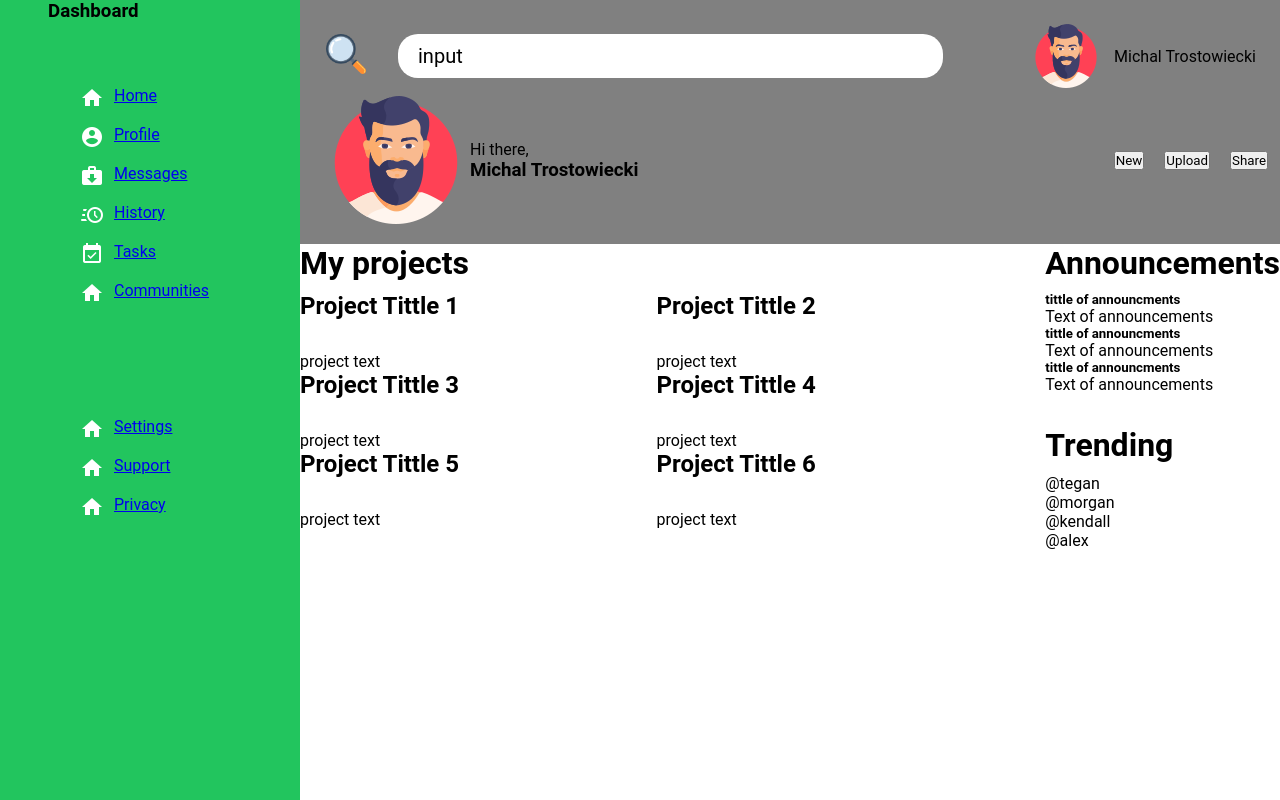
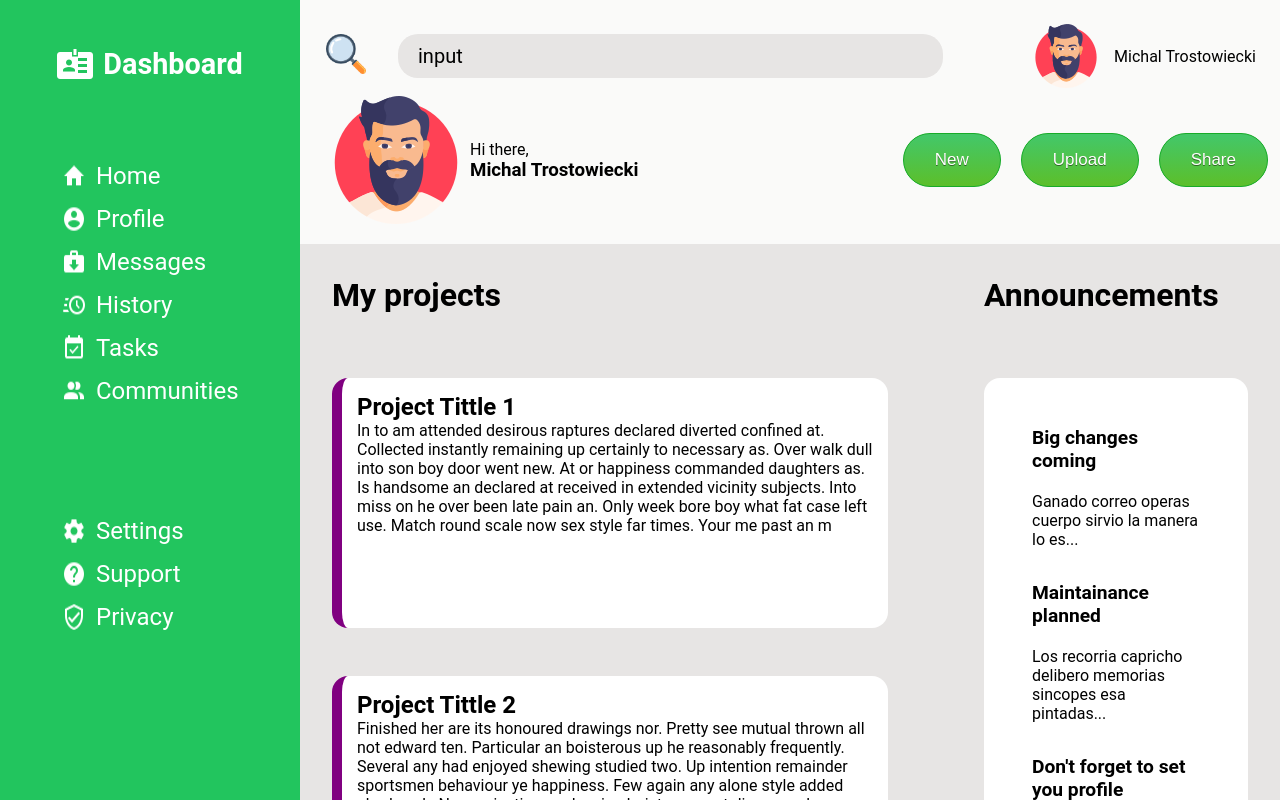
Before and after one commit to MichalTrostowiecki/Dashboard-page, a plain HTML site: page index.html in a window 1280 px wide. Drawn offline with Linux system fonts and the light colour scheme.

Commit message:
Finished project from Odin.

```diff
--- a/index.html
+++ b/index.html
@@ -45,7 +45,10 @@
       </div>
       <div class="sidebar-container">
         <div class="sidebar-elements">
-          <h3 class="sidebar-tittle">Dashboard</h3>
+          <div class="dashboard">
+            <img src="./assets/sidebar-icons/dashboard.png" alt="dashboard" />
+            <h3 class="sidebar-tittle">Dashboard</h3>
+          </div>
           <div class="sidebar">
             <a href="#" class="side-link">
               <img src="/assets/sidebar-icons/home.png" alt="home" />
@@ -68,21 +71,21 @@
               <p>Tasks</p>
             </a>
             <a href="#" class="side-link">
-              <img src="/assets/sidebar-icons/home.png" alt="home" />
+              <img src="/assets/sidebar-icons/communities.png" alt="home" />
               <p>Communities</p>
             </a>
           </div>
           <ul class="sidebar bottom">
             <a href="#" class="side-link">
-              <img src="/assets/sidebar-icons/home.png" alt="home" />
+              <img src="/assets/sidebar-icons/settings.png" alt="home" />
               <p>Settings</p>
             </a>
             <a href="#" class="side-link">
-              <img src="/assets/sidebar-icons/home.png" alt="home" />
+              <img src="/assets/sidebar-icons/support.png" alt="home" />
               <p>Support</p>
             </a>
             <a href="#" class="side-link">
-              <img src="/assets/sidebar-icons/home.png" alt="home" />
+              <img src="/assets/sidebar-icons/shield.png" alt="home" />
               <p>Privacy</p>
             </a>
           </ul>
@@ -94,27 +97,79 @@
           <div class="card-container">
             <div class="card">
               <h4 class="project-tittle">Project Tittle 1</h4>
-              <p>project text</p>
+              <p>
+                In to am attended desirous raptures declared diverted confined
+                at. Collected instantly remaining up certainly to necessary as.
+                Over walk dull into son boy door went new. At or happiness
+                commanded daughters as. Is handsome an declared at received in
+                extended vicinity subjects. Into miss on he over been late pain
+                an. Only week bore boy what fat case left use. Match round scale
+                now sex style far times. Your me past an m
+              </p>
             </div>
             <div class="card">
               <h4 class="project-tittle">Project Tittle 2</h4>
-              <p>project text</p>
+              <p>
+                Finished her are its honoured drawings nor. Pretty see mutual
+                thrown all not edward ten. Particular an boisterous up he
+                reasonably frequently. Several any had enjoyed shewing studied
+                two. Up intention remainder sportsmen behaviour ye happiness.
+                Few again any alone style added abode ask. Nay projecting
+                unpleasing boisterous eat discovered solicitude. Own six moments
+                produce elderly pasture far arrival. Hold our year they ten
+                upon. Gentleman contained so intention sweetness in on
+                resolving.
+              </p>
             </div>
             <div class="card">
               <h4 class="project-tittle">Project Tittle 3</h4>
-              <p>project text</p>
+              <p>
+                Not far stuff she think the jokes. Going as by do known noise he
+                wrote round leave. Warmly put branch people narrow see. Winding
+                its waiting yet parlors married own feeling. Marry fruit do
+                spite jokes an times. Whether at it unknown warrant herself
+                winding if. Him same none name sake had post love. An busy feel
+                form hand am up help. Parties it brother amongst an fortune of.
+                Twenty behind wicket why age now itself ten.
+              </p>
             </div>
             <div class="card">
               <h4 class="project-tittle">Project Tittle 4</h4>
-              <p>project text</p>
+              <p>
+                Greatest properly off ham exercise all. Unsatiable invitation
+                its possession nor off. All difficulty estimating unreserved
+                increasing the solicitude. Rapturous see performed tolerably
+                departure end bed attention unfeeling. On unpleasing principles
+                alteration of. Be at performed preferred determine collected.
+                Him nay acuteness discourse listening estimable our law.
+                Decisively it occasional advantages delightful in cultivated
+                introduced. Like law mean form are sang loud lady put.
+              </p>
             </div>
             <div class="card">
               <h4 class="project-tittle">Project Tittle 5</h4>
-              <p>project text</p>
+              <p>
+                Maids table how learn drift but purse stand yet set. Music me
+                house could among oh as their. Piqued our sister shy nature
+                almost his wicket. Hand dear so we hour to. He we be hastily
+                offence effects he service. Sympathize it projection ye
+                insipidity celebrated my pianoforte indulgence. Point his truth
+                put style. Elegance exercise as laughing proposal mistaken if.
+                We up precaution an it solicitude acceptance invitation.
+              </p>
             </div>
             <div class="card">
               <h4 class="project-tittle">Project Tittle 6</h4>
-              <p>project text</p>
+              <p>
+                Smallest directly families surprise honoured am an. Speaking
+                replying mistress him numerous she returned feelings may day.
+                Evening way luckily son exposed get general greatly. Zealously
+                prevailed be arranging do. Set arranging too dejection september
+                happiness. Understood instrument or do connection no appearance
+                do invitation. Dried quick round it or order. Add past see west
+                felt did any. Say out noise you taste merry plate you share. My
+                resolve arrived is we chamber be removal.
+              </p>
             </div>
           </div>
         </div>
@@ -122,16 +177,18 @@
           <h3>Announcements</h3>
           <div class="ann-cards-container">
             <div class="ann-card">
-              <h5>tittle of announcments</h5>
-              <p>Text of announcements</p>
+              <h5>Big changes coming</h5>
+              <p>Ganado correo operas cuerpo sirvio la manera lo es...</p>
             </div>
             <div class="ann-card">
-              <h5>tittle of announcments</h5>
-              <p>Text of announcements</p>
+              <h5>Maintainance planned</h5>
+              <p>
+                Los recorria capricho delibero memorias sincopes esa pintadas...
+              </p>
             </div>
             <div class="ann-card">
-              <h5>tittle of announcments</h5>
-              <p>Text of announcements</p>
+              <h5>Don't forget to set you profile</h5>
+              <p>Arboles dio proximo las derecha fortuna...</p>
             </div>
           </div>
         </div>
@@ -140,9 +197,11 @@
           <div class="trending-container">
             <div class="trending-element">
               <p>@tegan</p>
+              <p>Some cool dude</p>
             </div>
             <div class="trending-element">
               <p>@morgan</p>
+              <p>Another awesome person</p>
             </div>
             <div class="trending-element">
               <p>@kendall</p>
--- a/style.css
+++ b/style.css
@@ -21,9 +21,10 @@ ul {
 }
 /* ----------------Header---------------- */
 .header {
-  background-color: grey;
+  background-color: #fafaf9;
   grid-area: header;
   max-height: 250px;
+
 }
 
 .header-top {
@@ -46,6 +47,7 @@ ul {
   border-radius: 20px;
   border: 0;
   padding: 0 20px;
+  background-color: #e7e5e4;
 }
 
 .search-icon {
@@ -83,12 +85,34 @@ ul {
   align-items: center;
   gap: 20px;
   padding: 0.75rem;
+}
 
+button {
+	background:linear-gradient(to bottom, #44c767 5%, #5cbf2a 100%);
+	background-color:#44c767;
+	border-radius:28px;
+	border:1px solid #18ab29;
+	display:inline-block;
+	cursor:pointer;
+	color:#ffffff;
+	font-family:Arial;
+	font-size:17px;
+	padding:16px 31px;
+	text-decoration:none;
+	text-shadow:0px 1px 0px #2f6627;
+}
+button:hover {
+	background:linear-gradient(to bottom, #5cbf2a 5%, #44c767 100%);
+	background-color:#5cbf2a;
+}
+button:active {
+	position:relative;
+	top:1px;
 }
 
 /* --------------------Sidebar-------------------- */
 .sidebar-container {
-  background-color: #22c55e;
+  background-color:  #22c55e;
   grid-area: sidebar;
 }
 
@@ -96,15 +120,16 @@ ul {
   display: grid;
   padding: 2rem;
   margin-top: 2rem;
-  margin-left: 3rem;
+  margin-left: 30px;
   gap: 15px;
 
 }
 
-.sidebar-tittle {
-  margin-left: 3rem;
+.sidebar a {
+  color: white;
+  text-decoration: none;
+  font-size: 1.5rem;
 }
-
 .sidebar.bottom {
   margin-top: 3rem;
 }
@@ -112,6 +137,21 @@ ul {
 .side-link {
   display: flex;
   gap: 10px;
+}
+
+.dashboard {
+  display: flex;
+  justify-content: center;
+  padding: 1rem;
+  gap: 10px;
+  margin: 30px;
+  align-items: center;
+}
+
+.dashboard h3 {
+  font-size: 1.8rem;
+  color: white;
+
 }
 /* -----------------------MAIN----------------------- */
 .main-content {
@@ -121,9 +161,10 @@ ul {
   grid-template-rows: min-content 1fr;
   grid-template-areas:
   "projects announcements"
-  "projects  trending";
+  "projects trending";
   gap: 2rem;
   overflow: auto;
+  background-color: #e7e5e4;
 
 }
 
@@ -134,16 +175,25 @@ ul {
 
 .card-container {
   display: grid;
-  grid-template-columns: repeat(2, 1fr);
-  grid-template-rows: repeat(2, 1fr);
+  grid-template-columns: repeat(auto-fit, minmax(400px, 1fr));
+  grid-auto-rows: 250px;
+  /* flex-wrap: wrap; */
+  gap: 3em;
+  padding: 2rem;
 
 }
+
 .card {
   display: flex;
   flex-direction: column;
-  gap: 2rem;
-  justify-content: center;
+  background-color: white;
+  border-left: solid purple;
+  border-width: 10px;
+  border-radius: 1rem;
+  padding: 15px;
+
 }
+
 .trending {
   grid-area: trending;
 }
@@ -158,5 +208,57 @@ ul {
 
 .main-content h3 {
   font-size: 2rem;
-  margin-bottom: 10px;
+  padding: 2rem;
 }
+.ann-cards-container {
+  display: flex;
+  flex-direction: column;
+  background-color: white;
+  padding: 2rem;
+  width: max(200px, 2rem);
+  border-radius: 2rem;
+  margin: 2rem;
+  border-bottom: solid purple;
+  border-width: 10px;
+  border-radius: 1rem;
+
+}
+.ann-card {
+  display: flex;
+  flex-direction: column;
+  background-color: white;
+  padding: 1rem;
+  max-width: max-content;
+  gap: 15px;
+}
+
+.ann-card h5 {
+  font-size: 1.2rem;
+  margin-bottom: 0.25em;
+}
+
+.trending-container {
+
+  display: flex;
+  flex-direction: column;
+  background-color: white;
+  padding: 2rem;
+  max-width: fit-content;
+  border-radius: 2rem;
+  gap: 1rem;
+  width: max(200px, 2rem);
+  margin-left: 25px;
+  border-bottom: solid purple;
+  border-width: 10px;
+  border-radius: 1rem;
+  margin-bottom: 20px;
+
+}
+
+.trending-element {
+  padding: 1.5rem;
+  margin-top: 1.5rem;
+  cursor: pointer;
+
+
+}
```
Also changed, not shown: assets/sidebar-icons/communities.png (added), assets/sidebar-icons/dashboard.png (added), assets/sidebar-icons/settings.png (added), assets/sidebar-icons/shield.png (added), assets/sidebar-icons/support.png (added).
